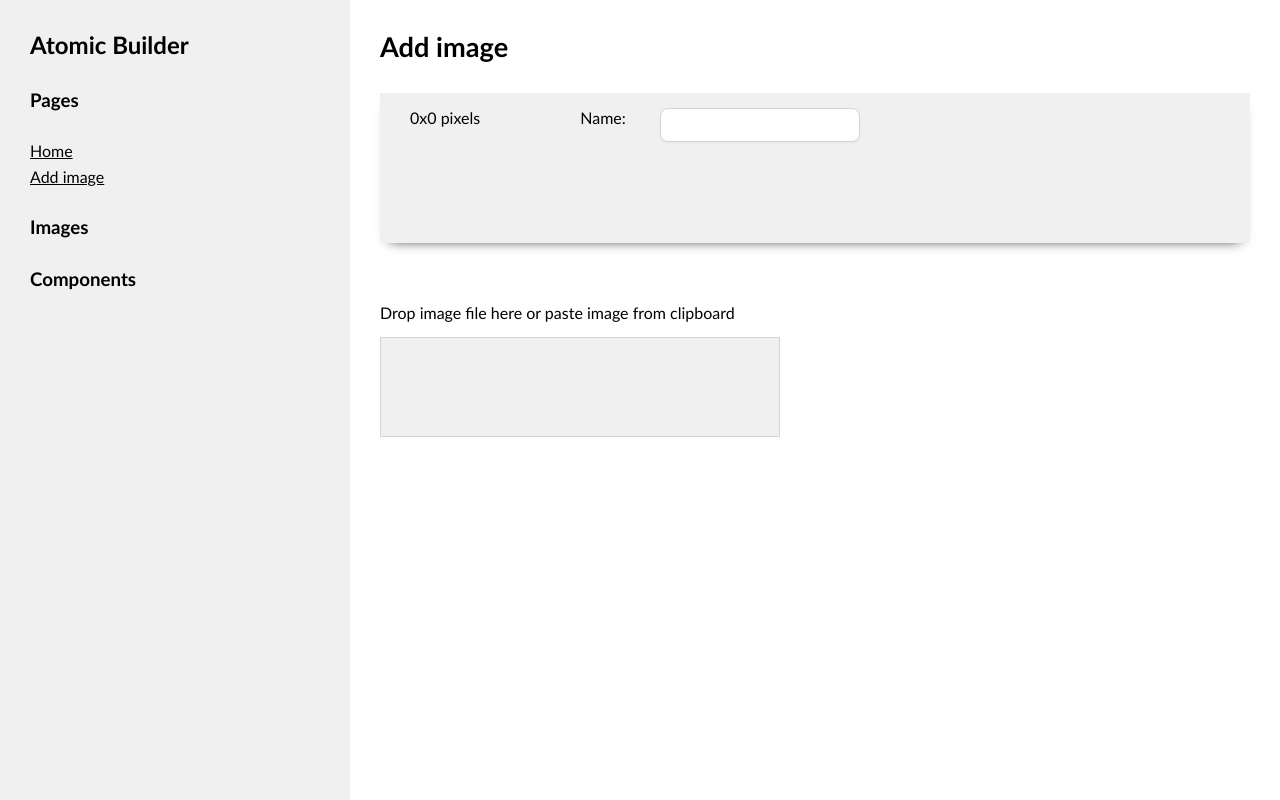
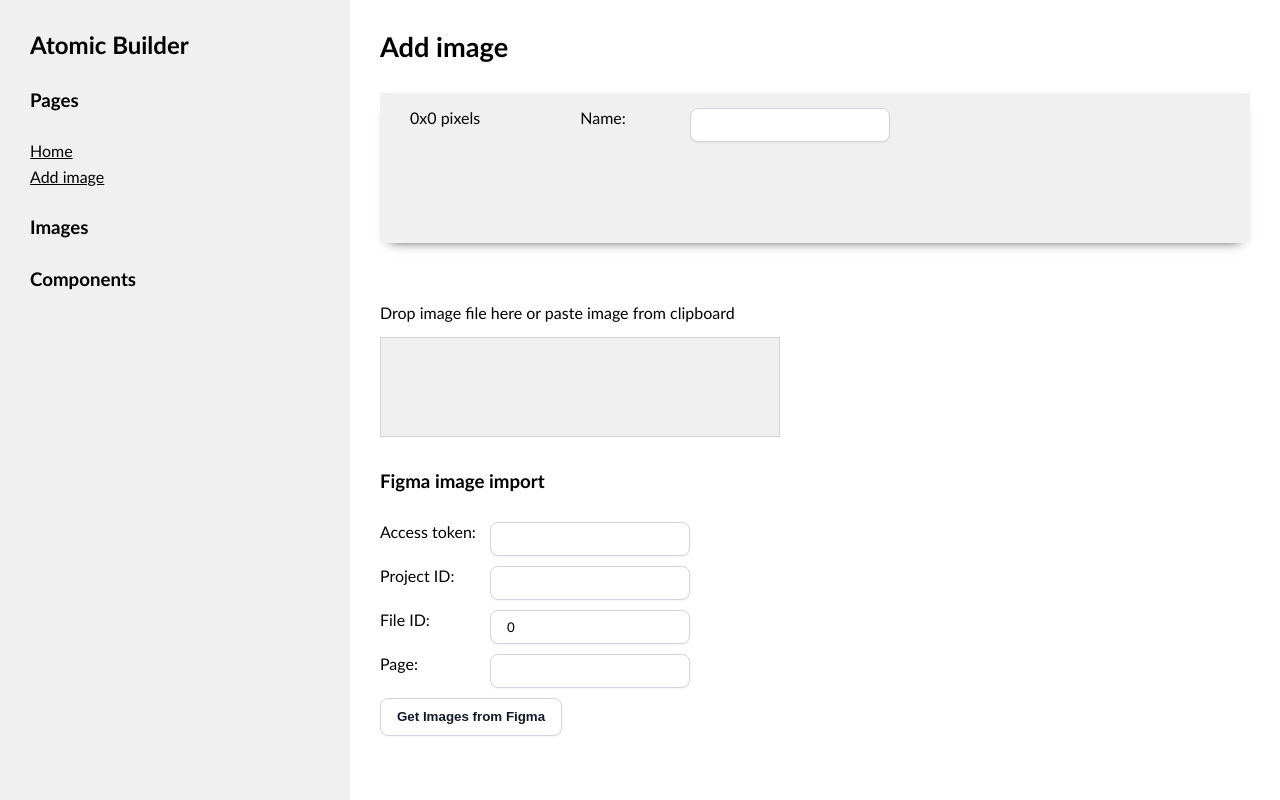
Before and after one commit to bitworking/nx-atomic-builder, a Next.js app: page /img-add in a window 1280 px wide. Built offline with nearby package versions, Linux system fonts and the light colour scheme.

Commit message:
feat: FigmaImport, remove image

```diff
--- /dev/null
+++ b/src/components/FigmaImport/FigmaImport.tsx
@@ -0,0 +1,245 @@
+import { useState } from 'react';
+import { LoadingIndicator } from 'components/LoadingIndicator';
+import { resaveDataUrl } from 'libs/utils/image';
+import { useProjectContext } from 'components/ProjectProvider';
+
+export const FigmaImport = () => {
+  const { dispatch, uid } = useProjectContext();
+  const [images, setImages] = useState<{ id: string; name: string }[]>([]);
+  const [selectedImages, setSelectedImages] = useState<string[]>([]);
+  const [loading, setLoading] = useState(false);
+  const [fileKey, setFileKey] = useState('');
+  const [formData, setFormData] = useState<{
+    token: string;
+    projectId: string;
+    page: string;
+    fileId: number;
+  }>({ token: '', projectId: '', page: '', fileId: 0 });
+
+  const getImages = async () => {
+    if (!formData.token || !formData.projectId) {
+      return;
+    }
+
+    setLoading(true);
+    setImages([]);
+    setSelectedImages([]);
+
+    const headers = new Headers();
+    headers.append('X-FIGMA-TOKEN', formData.token);
+
+    const init = {
+      method: 'GET',
+      headers: headers,
+    };
+
+    // get project files
+    let request = new Request(`https://api.figma.com/v1/projects/${formData.projectId}/files`);
+
+    try {
+      let response = await fetch(request, init);
+      let text = await response.text();
+      let json = JSON.parse(text);
+
+      console.log('Response files', json?.files);
+
+      const firstFileKey = json?.files?.[formData.fileId ?? 0]?.key;
+
+      if (!firstFileKey) {
+        console.error(`File with id ${formData.fileId ?? 0} not found`);
+        setLoading(false);
+        return;
+      }
+
+      setFileKey(firstFileKey);
+
+      // get file
+      request = new Request(`https://api.figma.com/v1/files/${firstFileKey}`);
+      response = await fetch(request, init);
+      text = await response.text();
+      json = JSON.parse(text);
+
+      if (!formData.page) {
+        console.log(
+          'Available pages',
+          json?.document?.children?.map((child: any) => child.name)
+        );
+        setLoading(false);
+        return;
+      }
+
+      // top level ids: all pages
+      // const ids = json?.document?.children?.map((child: any) => child.id);
+
+      const pageData = json?.document?.children?.find((child: any) => child.name === formData.page);
+
+      const images = (pageData?.children ?? []).map((child: any) => ({
+        id: child.id,
+        name: child.name,
+      }));
+
+      setImages(images);
+      setSelectedImages(images.map((image: any) => image.id));
+      setLoading(false);
+    } catch (e) {
+      console.error(e);
+      setLoading(false);
+    }
+  };
+
+  const getImageUrls = async () => {
+    if (!formData.token) {
+      return;
+    }
+
+    setLoading(true);
+
+    const headers = new Headers();
+    headers.append('X-FIGMA-TOKEN', formData.token);
+
+    const init = {
+      method: 'GET',
+      headers: headers,
+    };
+
+    let request = new Request(
+      `https://api.figma.com/v1/images/${fileKey}?ids=${selectedImages.join(',')}`
+    );
+
+    try {
+      const response = await fetch(request, init);
+      const text = await response.text();
+      const json = JSON.parse(text);
+
+      let nextImageId = uid('image');
+
+      for (const image of Object.entries(json?.images)) {
+        const [key, url] = image;
+
+        const imageData = await resaveDataUrl(url as string);
+
+        dispatch({
+          type: 'addImage',
+          data: {
+            id: nextImageId,
+            name: images?.find((image) => image.id === key)?.name ?? key,
+            data: imageData.dataUrl,
+            width: imageData.size.width,
+            height: imageData.size.height,
+          },
+        });
+
+        nextImageId++;
+      }
+
+      setLoading(false);
+    } catch (e) {
+      console.error(e);
+      setLoading(false);
+    }
+  };
+
+  return (
+    <>
+      <div>
+        <h3>Figma image import</h3>
+        <div className="form__row">
+          <label>
+            <span>Access token: </span>
+            <input
+              type="text"
+              value={formData.token}
+              onChange={(event) => {
+                const value = event.currentTarget.value;
+                setFormData((prev) => ({ ...prev, token: value }));
+              }}
+            />
+          </label>
+        </div>
+
+        <div className="form__row">
+          <label>
+            <span>Project ID: </span>
+            <input
+              type="text"
+              value={formData.projectId}
+              onChange={(event) => {
+                const value = event.currentTarget.value;
+                setFormData((prev) => ({ ...prev, projectId: value }));
+              }}
+            />
+          </label>
+        </div>
+
+        <div className="form__row">
+          <label>
+            <span>File ID: </span>
+            <input
+              type="text"
+              value={formData.fileId.toString()}
+              onChange={(event) => {
+                const value = event.currentTarget.value;
+                setFormData((prev) => ({
+                  ...prev,
+                  fileId: isNaN(parseInt(value, 10)) ? 0 : parseInt(value, 10),
+                }));
+              }}
+            />
+          </label>
+        </div>
+
+        <div className="form__row">
+          <label>
+            <span>Page: </span>
+            <input
+              type="text"
+              value={formData.page}
+              onChange={(event) => {
+                const value = event.currentTarget.value;
+                setFormData((prev) => ({ ...prev, page: value }));
+              }}
+            />
+          </label>
+        </div>
+
+        <div className="form__row">
+          <button type="button" onClick={() => getImages()}>
+            Get Images from Figma
+          </button>
+        </div>
+      </div>
+      {images.length > 0 && (
+        <div className="image-list__container">
+          {images.map((image) => (
+            <div className="image-list__image" key={image.id}>
+              <div>
+                <input
+                  type="checkbox"
+                  checked={selectedImages.includes(image.id)}
+                  onChange={(event) => {
+                    if (event.currentTarget.checked) {
+                      setSelectedImages((previous) => [...previous, image.id]);
+                    } else {
+                      setSelectedImages((previous) => [
+                        ...previous.filter((id) => id !== image.id),
+                      ]);
+                    }
+                  }}
+                />
+              </div>
+              <div>
+                {image.id} : {image.name}
+              </div>
+            </div>
+          ))}
+          {selectedImages.length > 0 && (
+            <button type="button" onClick={() => getImageUrls()}>
+              Import images
+            </button>
+          )}
+        </div>
+      )}
+      {loading && <LoadingIndicator />}
+    </>
+  );
+};
--- /dev/null
+++ b/src/components/FigmaImport/index.ts
@@ -0,0 +1 @@
+export { FigmaImport } from './FigmaImport';
--- a/src/components/Image/Image.tsx
+++ b/src/components/Image/Image.tsx
@@ -52,9 +52,9 @@ export const ImageComponent = ({ imageRef }: ImageProps) => {
         height: imageRef.height * scaleHeight,
       });
 
-      setDataUrl(data);
+      setDataUrl(data.dataUrl);
 
-      dispatch({ type: 'saveToImageCache', imageRef, data });
+      dispatch({ type: 'saveToImageCache', imageRef, data: data.dataUrl });
     } else {
       setDataUrl(null);
     }
--- a/src/components/ImageLoader/ImageLoader.tsx
+++ b/src/components/ImageLoader/ImageLoader.tsx
@@ -15,11 +15,12 @@ export const ImageLoader = ({
   addButton,
   components,
   form,
+  showDeleteButton = false,
 }: ImageLoaderProps) => {
   const img = useRef<HTMLImageElement | null>(null);
   const dropzone = useRef<HTMLDivElement | null>(null);
   const [dropzoneActive, setDropzoneActive] = useState(false);
-  const { uid } = useProjectContext();
+  const { uid, dispatch } = useProjectContext();
   const [data, setData] = useState<string | ArrayBuffer | null>(initialData?.data ?? null);
   const [rawData, setRawData] = useState<string | ArrayBuffer | null>(null);
   const [imgData, setImgData] = useState<ImageData>(
@@ -112,7 +113,7 @@ export const ImageLoader = ({
       reader.addEventListener('loadend', async () => {
         if (typeof reader.result === 'string') {
           const resavedData = await resaveDataUrl(reader.result);
-          setData(resavedData);
+          setData(resavedData.dataUrl);
         } else {
           setData(null);
         }
@@ -135,7 +136,7 @@ export const ImageLoader = ({
           const base64 = event.target?.result;
           if (typeof base64 === 'string') {
             const resavedData = await resaveDataUrl(base64);
-            setData(resavedData);
+            setData(resavedData.dataUrl);
           } else {
             setData(null);
           }
@@ -150,6 +151,13 @@ export const ImageLoader = ({
       {loading && <LoadingIndicator />}
       {children}
       <div className="header__container">
+        {showDeleteButton && (
+          <div className="header__col">
+            <button onClick={() => dispatch({ type: 'removeImage', data: imgData })}>
+              Delete Image
+            </button>
+          </div>
+        )}
         <div className="header__col">
           <div>
             {imgData && (
--- a/src/components/ImageLoader/ImageLoader.types.ts
+++ b/src/components/ImageLoader/ImageLoader.types.ts
@@ -9,4 +9,5 @@ export type ImageLoaderProps = {
   addButton?: React.ReactNode;
   components?: React.ReactNode;
   form?: React.ReactNode;
+  showDeleteButton?: boolean;
 };
--- a/src/components/ProjectProvider/index.tsx
+++ b/src/components/ProjectProvider/index.tsx
@@ -89,6 +89,11 @@ export type ActionAddImage = {
   data: ImageData;
 };
 
+export type ActionRemoveImage = {
+  type: 'removeImage';
+  data: ImageData;
+};
+
 export type ActionAddComponent = {
   type: 'addComponent';
   data: ComponentData;
@@ -158,6 +163,7 @@ export type ActionRemoveColor = {
 
 export type Action =
   | ActionAddImage
+  | ActionRemoveImage
   | ActionAddComponent
   | ActionCreateComponent
   | ActionCreateImageRef
@@ -178,6 +184,11 @@ const reducer = (state: ProjectData, action: Action): ProjectData => {
     // TODO: use map instead for updating?
     const images = state.images.filter((image) => image.id !== action.data.id);
     return { ...state, images: [...images, action.data] };
+  }
+  if (action.type === 'removeImage') {
+    const images = state.images.filter((image) => image.id !== action.data.id);
+    // TODO: remove all components that use this image?
+    return { ...state, images };
   }
   if (action.type === 'addComponent') {
     return { ...state, components: [...state.components, action.data] };
@@ -358,11 +369,15 @@ export const ProjectProvider = ({ children }: { children: ReactNode }) => {
 
   const uid = (type: 'image' | 'component' | 'imageRef') => {
     if (type === 'image') {
-      return state.images.length;
+      return state.images.length === 0 ? 0 : Math.max(...state.images.map((data) => data.id)) + 1;
     } else if (type === 'component') {
-      return state.components.length;
+      return state.components.length === 0
+        ? 0
+        : Math.max(...state.components.map((data) => data.id)) + 1;
     } else if (type === 'imageRef') {
-      return state.imageRefs.length;
+      return state.imageRefs.length === 0
+        ? 0
+        : Math.max(...state.imageRefs.map((data) => data.id)) + 1;
     }
     return 0;
   };
--- a/src/pages/img-add.tsx
+++ b/src/pages/img-add.tsx
@@ -4,6 +4,7 @@ import { useRouter } from 'next/router';
 import { ImageLoader } from 'components/ImageLoader';
 import { ImageData, useProjectContext } from 'components/ProjectProvider';
 import styles from 'styles/Home.module.css';
+import { FigmaImport } from 'components/FigmaImport';
 
 const Page: NextPage = () => {
   const [reset, setReset] = useState({});
@@ -26,9 +27,12 @@ const Page: NextPage = () => {
   };
 
   return (
-    <ImageLoader reset={reset} onData={addImage}>
-      <h1>Add image</h1>
-    </ImageLoader>
+    <>
+      <ImageLoader reset={reset} onData={addImage}>
+        <h1>Add image</h1>
+      </ImageLoader>
+      <FigmaImport />
+    </>
   );
 };
 
--- a/src/pages/img-edit/[id].tsx
+++ b/src/pages/img-edit/[id].tsx
@@ -39,6 +39,7 @@ const Page: NextPage = () => {
           components={components}
           addButton={addButton}
           form={form}
+          showDeleteButton={true}
         >
           <h1>Edit image : {imgData.name}</h1>
         </ImageLoader>
--- a/src/styles/globals.css
+++ b/src/styles/globals.css
@@ -190,7 +190,7 @@ textarea {
 }
 
 .form__row span {
-  min-width: 80px;
+  min-width: 110px;
   display: inline-block;
 }
 
@@ -265,3 +265,16 @@ textarea {
   /*border-image: conic-gradient(red, yellow, lime, aqua, blue, magenta, red) 1;*/
   background: #ff0000;
 }
+
+.image-list__container {
+  margin-top: 30px;
+}
+
+.image-list__image {
+  display: flex;
+  margin-bottom: 10px;
+}
+
+.image-list__image input {
+  margin-right: 15px;
+}
```
Also changed, not shown: src/libs/utils/image.ts (+23 -9 lines).
